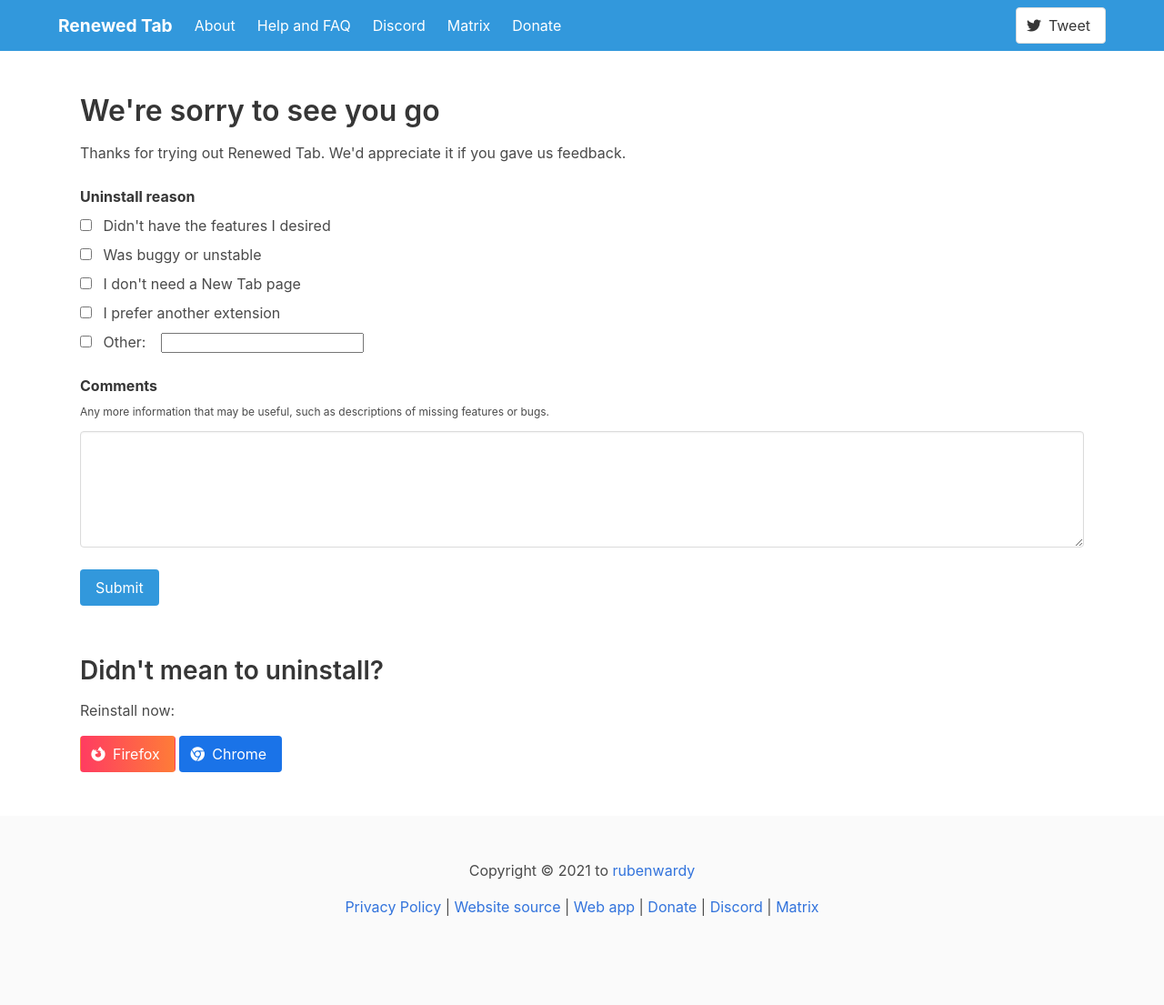
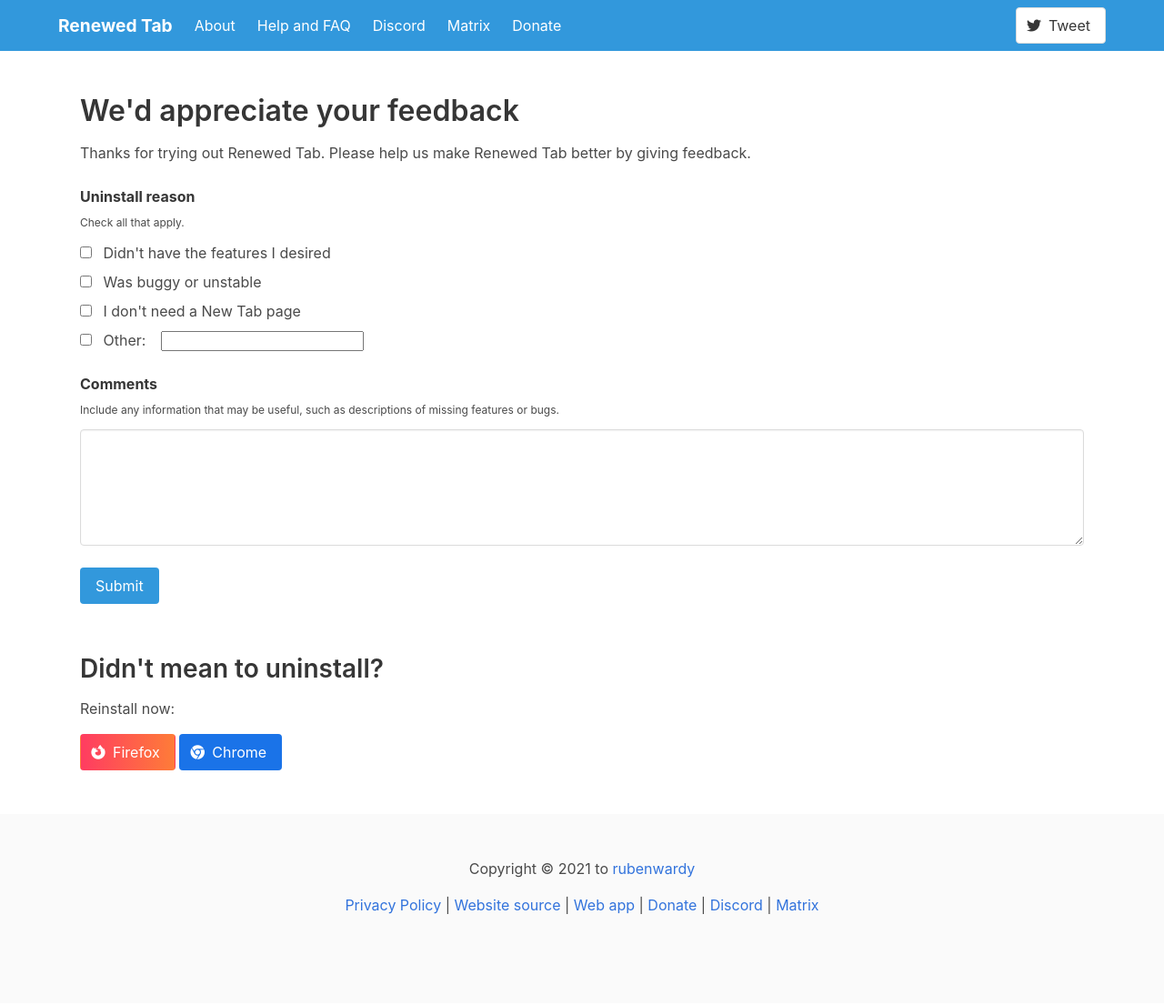
Before and after one commit to rubenwardy/renewedtab_website, a Jekyll site: the page built from uninstall.html, in a window 1280 px wide. Shown: the whole page at 91% size. Built offline with Jekyll 4.4.1, drawn with Linux system fonts in a browser that asks for light colours.

Commit message:
Improve uninstall survey

```diff
--- a/uninstall.html
+++ b/uninstall.html
@@ -2,26 +2,28 @@
 title: Uninstall Survey
 layout: article
 reasons:
-  features: Didn't have the features I desired
+  missing_features: Didn't have the features I desired
   buggy: Was buggy or unstable
-  noneed: I don't need a New Tab page
-  preferother: I prefer another extension
+  no_need: I don't need a New Tab page
 ---
 
-<h1>We're sorry to see you go</h1>
+<h1>We'd appreciate your feedback</h1>
 
 <p>
 	Thanks for trying out Renewed Tab.
-	We'd appreciate it if you gave us feedback.
+	Please help us make Renewed Tab better by giving feedback.
 </p>
 
 <form action="https://renewedtab.rubenwardy.com/api/feedback/?r=1" method="post">
-	<input type="hidden" name="reason" value="uninstall" />
+	<input type="hidden" name="event" value="uninstall" />
 	<input type="hidden" name="platform" disabled />
 	<input type="hidden" name="browser" disabled />
 
 	<div class="field mt-5">
 		<span class="label">Uninstall reason</span>
+		<p class="help">
+			Check all that apply.
+		</p>
 		{% for item in page.reasons %}
 			<div class="control my-2">
 				<label class="checkbox">
@@ -42,7 +44,7 @@
 	<div class="field mt-5">
 		<label class="label">Comments</label>
 		<p class="help">
-			Any more information that may be useful, such as descriptions of
+			Include any information that may be useful, such as descriptions of
 			missing features or bugs.
 		</p>
 		<div class="control">
```
Also changed, not shown: other parts of uninstall.html (+5 -2 lines).
